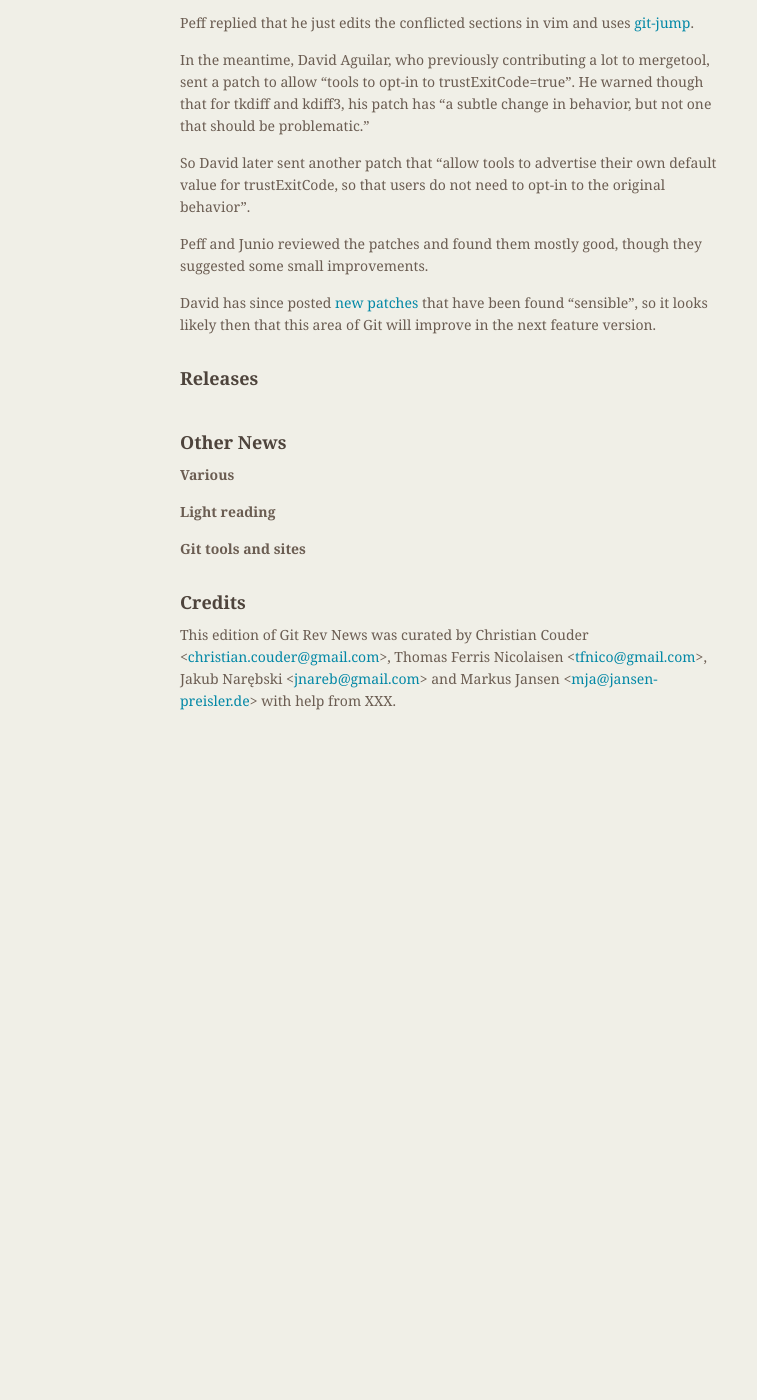
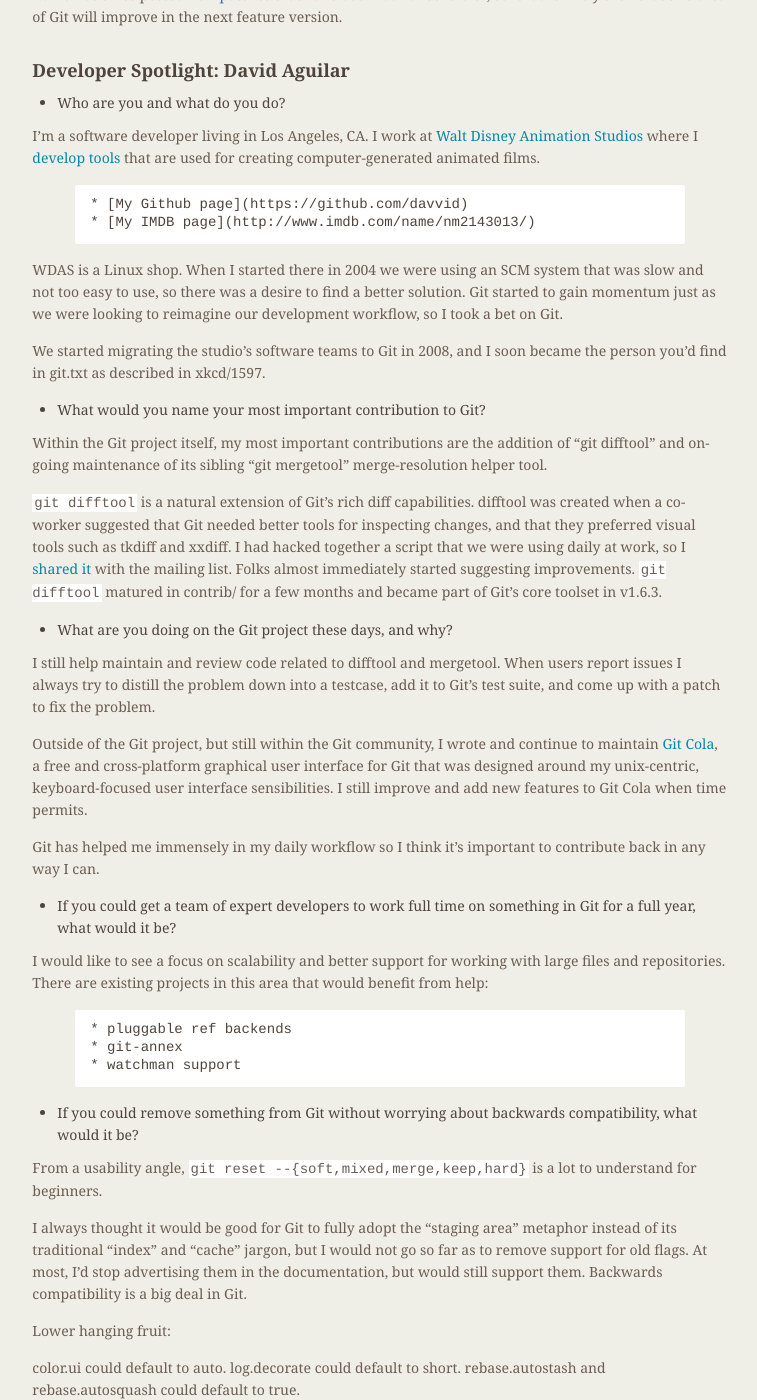
Before and after one commit to git/git.github.io, a Jekyll site: the page built from rev_news/drafts/edition-22.md, in a window 1280 px wide and 1400 px high, scrolled down 2135 px. Shown: the whole window, without its empty margins (354-1111 px from the left). Built offline with Jekyll 4.4.1, drawn with Linux system fonts in a browser that asks for light colours; before the commit the page ends 2862 px from its top, so only the background shows below that; some of the changed text lies outside the part shown.

Commit message:
rn-22: add David Aguilar's interview

```diff
--- a/rev_news/drafts/edition-22.md
+++ b/rev_news/drafts/edition-22.md
@@ -147,6 +147,101 @@
 area of Git will improve in the next feature version.
 
 
+## Developer Spotlight: David Aguilar
+
+* Who are you and what do you do?
+
+I'm a software developer living in Los Angeles, CA. I work at
+[Walt Disney Animation Studios](https://www.disneyanimation.com/)
+where I [develop tools](https://www.engadget.com/2016/03/04/fur-technology-makes-zootopias-bunnies-believable/)
+that are used for creating computer-generated animated films.
+
+    * [My Github page](https://github.com/davvid)
+    * [My IMDB page](http://www.imdb.com/name/nm2143013/)
+
+WDAS is a Linux shop. When I started there in 2004 we were using an
+SCM system that was slow and not too easy to use, so there was a desire
+to find a better solution. Git started to gain momentum just as we were
+looking to reimagine our development workflow, so I took a bet on Git.
+
+We started migrating the studio's software teams to Git in 2008, and I
+soon became the person you'd find in git.txt as described in xkcd/1597.
+
+* What would you name your most important contribution to Git?
+
+Within the Git project itself, my most important contributions are the
+addition of "git difftool" and on-going maintenance of its sibling
+"git mergetool" merge-resolution helper tool.
+
+`git difftool` is a natural extension of Git's rich diff capabilities.
+difftool was created when a co-worker suggested that Git needed better
+tools for inspecting changes, and that they preferred visual tools such
+as tkdiff and xxdiff. I had hacked together a script that we were using
+daily at work, so I
+[shared it](http://public-inbox.org/git/20081226013021.GA15414@gmail.com/)
+with the mailing list. Folks almost immediately started suggesting
+improvements. `git difftool` matured in contrib/ for a few months and
+became part of Git's core toolset in v1.6.3.
+
+* What are you doing on the Git project these days, and why?
+
+I still help maintain and review code related to difftool and mergetool.
+When users report issues I always try to distill the problem down into a
+testcase, add it to Git's test suite, and come up with a patch to
+fix the problem.
+
+Outside of the Git project, but still within the Git community,
+I wrote and continue to maintain
+[Git Cola](https://github.com/git-cola/git-cola), a free and
+cross-platform graphical user interface for Git that was designed around
+my unix-centric, keyboard-focused user interface sensibilities.
+I still improve and add new features to Git Cola when time permits.
+
+Git has helped me immensely in my daily workflow so I think it's
+important to contribute back in any way I can.
+
+* If you could get a team of expert developers to work full time on
+  something in Git for a full year, what would it be?
+
+I would like to see a focus on scalability and better support for working
+with large files and repositories. There are existing projects in this
+area that would benefit from help:
+
+    * pluggable ref backends
+    * git-annex
+    * watchman support
+
+* If you could remove something from Git without worrying about
+  backwards compatibility, what would it be?
+
+From a usability angle,
+  `git reset --{soft,mixed,merge,keep,hard}`
+is a lot to understand for beginners.
+
+I always thought it would be good for Git to fully adopt the
+"staging area" metaphor instead of its traditional "index" and "cache"
+jargon, but I would not go so far as to remove support for old flags.
+At most, I'd stop advertising them in the documentation, but would
+still support them.  Backwards compatibility is a big deal in Git.
+
+Lower hanging fruit:
+
+color.ui could default to auto.
+log.decorate could default to short.
+rebase.autostash and rebase.autosquash could default to true.
+
+* What is your favorite Git-related tool/library, outside of Git itself?
+
+[Git Cola](https://github.com/git-cola/git-cola) ;-)
+
+A few more of my favorites are,
+
+    * Git's shell completions and prompt (contrib/completion/ in git.git)
+    * [vim-fugitive](https://github.com/tpope/vim-fugitive)
+    * [gitolite](http://gitolite.com/gitolite/)
+    * [git-annex](http://git-annex.branchable.com/)
+
+
 ## Releases
 
 
@@ -168,4 +263,4 @@
 Thomas Ferris Nicolaisen &lt;<tfnico@gmail.com>&gt;,
 Jakub Narębski &lt;<jnareb@gmail.com>&gt; and
 Markus Jansen &lt;<mja@jansen-preisler.de>&gt;
-with help from XXX.
+with help from David Aguilar.
```
